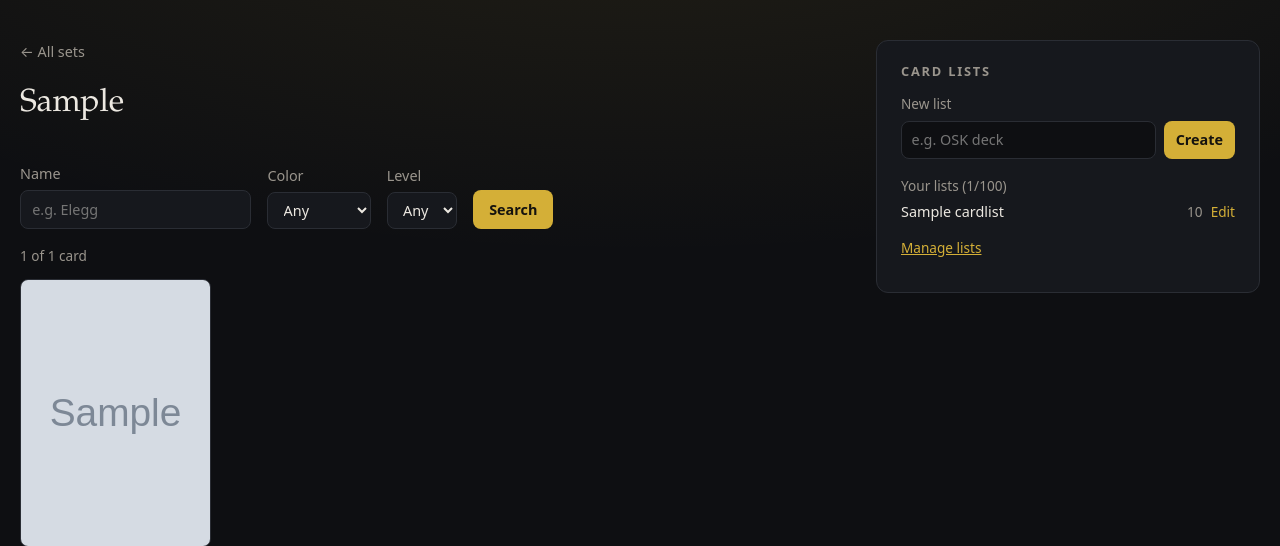
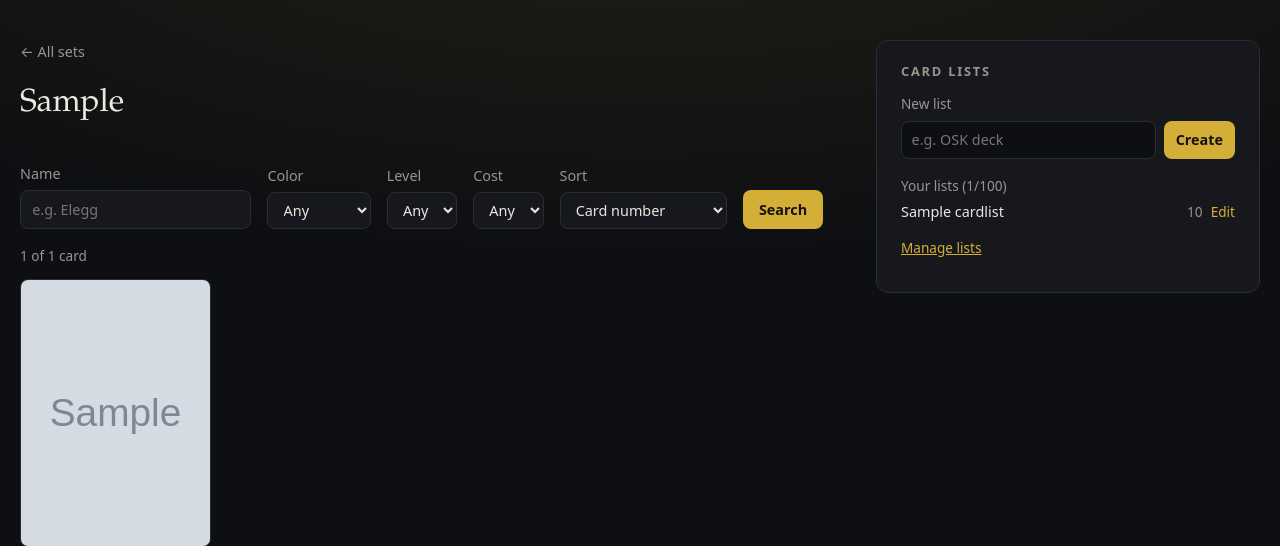
Before and after one commit to dmrobbin/dmr, a Django app: page /dashboard/weiss/sets/1/ in a window 1280 px wide. Shown: the part 65-611 px from the top of the page. Run offline with Django 5.2, Linux system fonts and the light colour scheme; a user stored in the database is signed in; tables that the repository leaves empty hold one stand-in row (values such as "Sample post"); grey boxes marked "Sample" are stand-in pictures.

Commit message:
adding some better sorting/view options

```diff
--- /dev/null
+++ b/weiss/static/weiss/peek.js
@@ -0,0 +1,46 @@
+// Hovering (or tabbing to) a card in a set grid shows its details beside it.
+// Only on devices with a real pointer; on touch screens a tap still opens the card page.
+(() => {
+  if (!window.matchMedia("(hover: hover)").matches) return;
+  const DELAY = 250; // ms, so sweeping the mouse across the grid doesn't flash every card
+  const GAP = 12;
+  let timer = null;
+  let shown = null;
+
+  function hide() {
+    clearTimeout(timer);
+    if (shown) shown.hidden = true;
+    shown = null;
+  }
+
+  function show(item) {
+    const peek = item.querySelector(".card-peek");
+    if (!peek) return;
+    if (shown && shown !== peek) shown.hidden = true;
+    peek.hidden = false;
+    shown = peek;
+
+    // Beside the card on whichever side has room, kept inside the window.
+    const card = item.getBoundingClientRect();
+    const box = peek.getBoundingClientRect();
+    let left = card.right + GAP;
+    if (left + box.width > window.innerWidth - GAP) left = card.left - GAP - box.width;
+    left = Math.max(GAP, left);
+    let top = Math.min(card.top, window.innerHeight - box.height - GAP);
+    top = Math.max(GAP, top);
+    peek.style.left = `${left}px`;
+    peek.style.top = `${top}px`;
+  }
+
+  document.querySelectorAll("[data-peek]").forEach((item) => {
+    item.addEventListener("mouseenter", () => {
+      clearTimeout(timer);
+      timer = setTimeout(() => show(item), DELAY);
+    });
+    item.addEventListener("mouseleave", hide);
+    item.addEventListener("focusin", () => show(item));
+    item.addEventListener("focusout", hide);
+  });
+  window.addEventListener("scroll", hide, { passive: true });
+  document.addEventListener("keydown", (event) => { if (event.key === "Escape") hide(); });
+})();
--- a/weiss/templates/weiss/base.html
+++ b/weiss/templates/weiss/base.html
@@ -9,4 +9,5 @@
     </aside>
   </div>
   <script src="{% static 'weiss/lists.js' %}" defer></script>
+  {% block weiss_scripts %}{% endblock %}
 {% endblock %}
--- /dev/null
+++ b/weiss/templates/weiss/card_peek.html
@@ -0,0 +1,20 @@
+{# Details shown beside a card while hovering it in a set grid (positioned by peek.js). Expects `card`. #}
+<div class="card-peek" role="tooltip" hidden>
+  {% if card.image_src %}<img src="{{ card.image_src }}" alt="" loading="lazy">{% endif %}
+  <div class="card-peek-body">
+    <p class="muted small card-peek-serial">{{ card.serial_number }}</p>
+    <div class="card-title-row">
+      <p class="card-peek-name">{{ card.name }}</p>
+      {% with price=card.tcgplayer_price %}{% if price.market_price is not None %}<span class="card-price">${{ price.market_price|floatformat:2 }}</span>{% endif %}{% endwith %}
+    </div>
+    <dl class="card-stats">
+      <dt>Type</dt><dd>{{ card.card_type|default:"—" }} · {{ card.rarity|default:"—" }}</dd>
+      <dt>Color</dt><dd>{{ card.color|default:"—" }} · {{ card.side|default:"—" }}</dd>
+      <dt>Level / Cost</dt><dd>{{ card.level|default_if_none:"—" }} / {{ card.cost|default_if_none:"—" }}</dd>
+      <dt>Power / Soul</dt><dd>{{ card.power|default_if_none:"—" }} / {{ card.soul|default_if_none:"—" }}</dd>
+      <dt>Trigger</dt><dd>{{ card.trigger|default:"—" }}</dd>
+      {% if card.traits %}<dt>Traits</dt><dd>{{ card.traits }}</dd>{% endif %}
+    </dl>
+    {% if card.description %}<div class="card-peek-text">{{ card.description|linebreaksbr }}</div>{% endif %}
+  </div>
+</div>
--- a/weiss/templates/weiss/set_detail.html
+++ b/weiss/templates/weiss/set_detail.html
@@ -23,8 +23,22 @@
         {% endfor %}
       </select>
     </label>
+    <label>Cost
+      <select name="cost" onchange="this.form.submit()">
+        <option value="">Any</option>
+        {% for cost in costs %}
+          {% if cost is None %}<option value="none"{% if filters.cost == "none" %} selected{% endif %}>No cost (climax)</option>
+          {% else %}<option value="{{ cost }}"{% if filters.cost == cost|stringformat:"d" %} selected{% endif %}>{{ cost }}</option>{% endif %}
+        {% endfor %}
+      </select>
+    </label>
+    <label>Sort
+      <select name="sort" onchange="this.form.submit()">
+        {% for value, label in sort_options %}<option value="{{ value }}"{% if filters.sort == value %} selected{% endif %}>{{ label }}</option>{% endfor %}
+      </select>
+    </label>
     <button type="submit">Search</button>
-    {% if filtered %}<a href="{% url 'weiss:set' expansion_id %}">Clear</a>{% endif %}
+    {% if filtered %}<a href="{% url 'weiss:set' expansion_id %}{% if filters.sort != 'serial' %}?sort={{ filters.sort|urlencode }}{% endif %}">Clear</a>{% endif %}
   </form>
 
   <p class="lead-count">{{ cards|length }} of {{ total }} card{{ total|pluralize }}</p>
@@ -32,7 +46,7 @@
   {% if cards %}
     <ul class="card-grid">
       {% for card in cards %}
-        <li>
+        <li data-peek>
           <a href="{% url 'weiss:card' card.pk %}">
             {% if card.image_src %}<img src="{{ card.image_src }}" alt="{{ card.name }}" loading="lazy">{% endif %}
             <span class="card-title-row">
@@ -42,6 +56,7 @@
             <span class="muted">{{ card.serial_number }} · {{ card.rarity }}</span>
           </a>
           {% include "weiss/qty_controls.html" %}
+          {% include "weiss/card_peek.html" %}
         </li>
       {% endfor %}
     </ul>
@@ -49,3 +64,5 @@
     <p class="empty">No cards match these filters.</p>
   {% endif %}
 {% endblock %}
+
+{% block weiss_scripts %}{% load static %}<script src="{% static 'weiss/peek.js' %}" defer></script>{% endblock %}
--- a/weiss/views.py
+++ b/weiss/views.py
@@ -2,6 +2,7 @@ from collections import Counter, defaultdict
 
 from django.conf import settings
 from django.contrib.admin.views.decorators import staff_member_required
+from django.db.models import F, Max
 from django.http import Http404
 from django.shortcuts import get_object_or_404, render
 
@@ -99,6 +100,35 @@ def set_list(request):
     })
 
 
+# Card sort options on a set page: (value, label, ordering field). Blank values always go last.
+CARD_SORTS = [
+    ("serial", "Card number", "serial_number"),
+    ("level", "Level, low to high", "level"),
+    ("-level", "Level, high to low", "-level"),
+    ("cost", "Cost, low to high", "cost"),
+    ("-cost", "Cost, high to low", "-cost"),
+    ("power", "Power, low to high", "power"),
+    ("-power", "Power, high to low", "-power"),
+    ("-price", "Price, high to low", "-price"),
+    ("price", "Price, low to high", "price"),
+    ("name", "Name, A–Z", "name"),
+]
+
+
+def filter_number(cards, field, value):
+    """Filter on level or cost: a number, or 'none' for cards without one (e.g. climaxes)."""
+    if value == "none":
+        return cards.filter(**{field: None})
+    if value.isdigit():
+        return cards.filter(**{field: int(value)})
+    return cards
+
+
+def values_in(cards, field):
+    """The distinct values of a numeric field in a set, with None (no value) last."""
+    return sorted(set(cards.values_list(field, flat=True)), key=lambda v: (v is None, v))
+
+
 @staff_member_required
 def set_detail(request, expansion_id):
     in_set = Card.objects.filter(expansion_id=expansion_id)
@@ -110,26 +140,35 @@ def set_detail(request, expansion_id):
     name = request.GET.get("name", "").strip()
     color = request.GET.get("color", "")
     level = request.GET.get("level", "")
+    cost = request.GET.get("cost", "")
     if name:
         cards = cards.filter(name__icontains=name)
     if color:
         cards = cards.filter(color=color)
-    if level == "none":
-        cards = cards.filter(level=None)
-    elif level.isdigit():
-        cards = cards.filter(level=int(level))
+    cards = filter_number(cards, "level", level)
+    cards = filter_number(cards, "cost", cost)
 
-    levels = sorted(set(in_set.values_list("level", flat=True)), key=lambda lv: (lv is None, lv))
-    cards = cards.prefetch_related("prices")
+    sort = request.GET.get("sort", "serial")
+    orderings = {value: field for value, _, field in CARD_SORTS}
+    if sort not in orderings:
+        sort = "serial"
+    field = orderings[sort]
+    cards = cards.annotate(price=Max("prices__market_price"))
+    expression = F(field.removeprefix("-"))
+    expression = expression.desc(nulls_last=True) if field.startswith("-") else expression.asc(nulls_last=True)
+    cards = cards.order_by(expression, "serial_number").prefetch_related("prices")
+
     return render(request, "weiss/set_detail.html", {
         "expansion_id": expansion_id,
         "expansion": first.expansion,
         "total": in_set.count(),
         "cards": with_image_urls(cards),
         "colors": sorted(set(in_set.exclude(color="").values_list("color", flat=True))),
-        "levels": levels,
-        "filters": {"name": name, "color": color, "level": level},
-        "filtered": bool(name or color or level),
+        "levels": values_in(in_set, "level"),
+        "costs": values_in(in_set, "cost"),
+        "sort_options": [(value, label) for value, label, _ in CARD_SORTS],
+        "filters": {"name": name, "color": color, "level": level, "cost": cost, "sort": sort},
+        "filtered": bool(name or color or level or cost),
     })
 
 
```
Also changed, not shown: core/static/core/site.css (+26 -0 lines), weiss/tests.py (+29 -1 lines).
